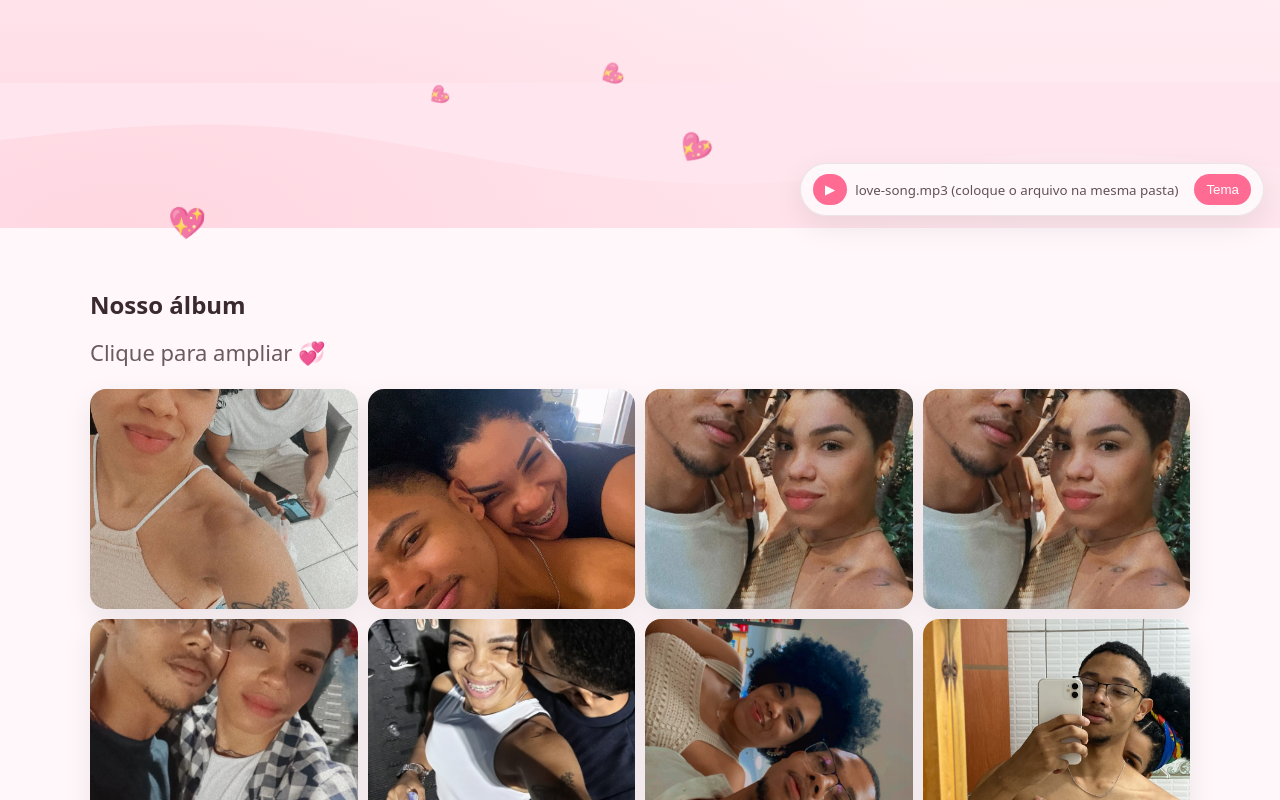
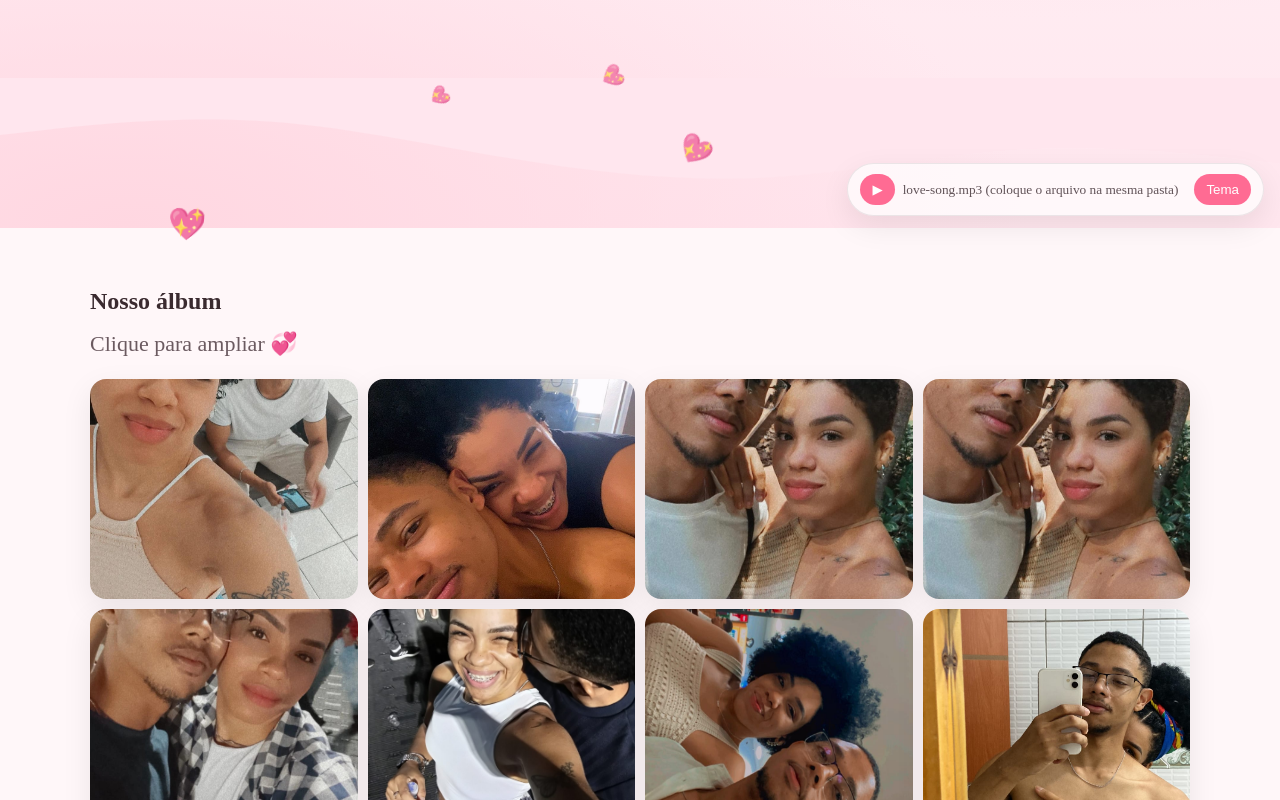
Before and after one commit to DevJaa1/Comemora-oMozi, a plain HTML site: page index.html in a window 1280 px wide. Shown: the part 568-1368 px from the top of the page. Drawn offline with Linux system fonts and the light colour scheme.

Commit message:
Update index.html

```diff
--- a/index.html
+++ b/index.html
@@ -35,7 +35,7 @@
   }
   html { scroll-behavior: smooth; }
   body {
-    margin: 0; font-family: "Poppins", system-ui, -apple-system, Segoe UI, Roboto, Arial, sans-serif;
+    margin: 0; font-family: "Cal Sans";
     color: var(--text); background: var(--bg);
   }
   a { color: inherit; text-decoration: none; }
```
